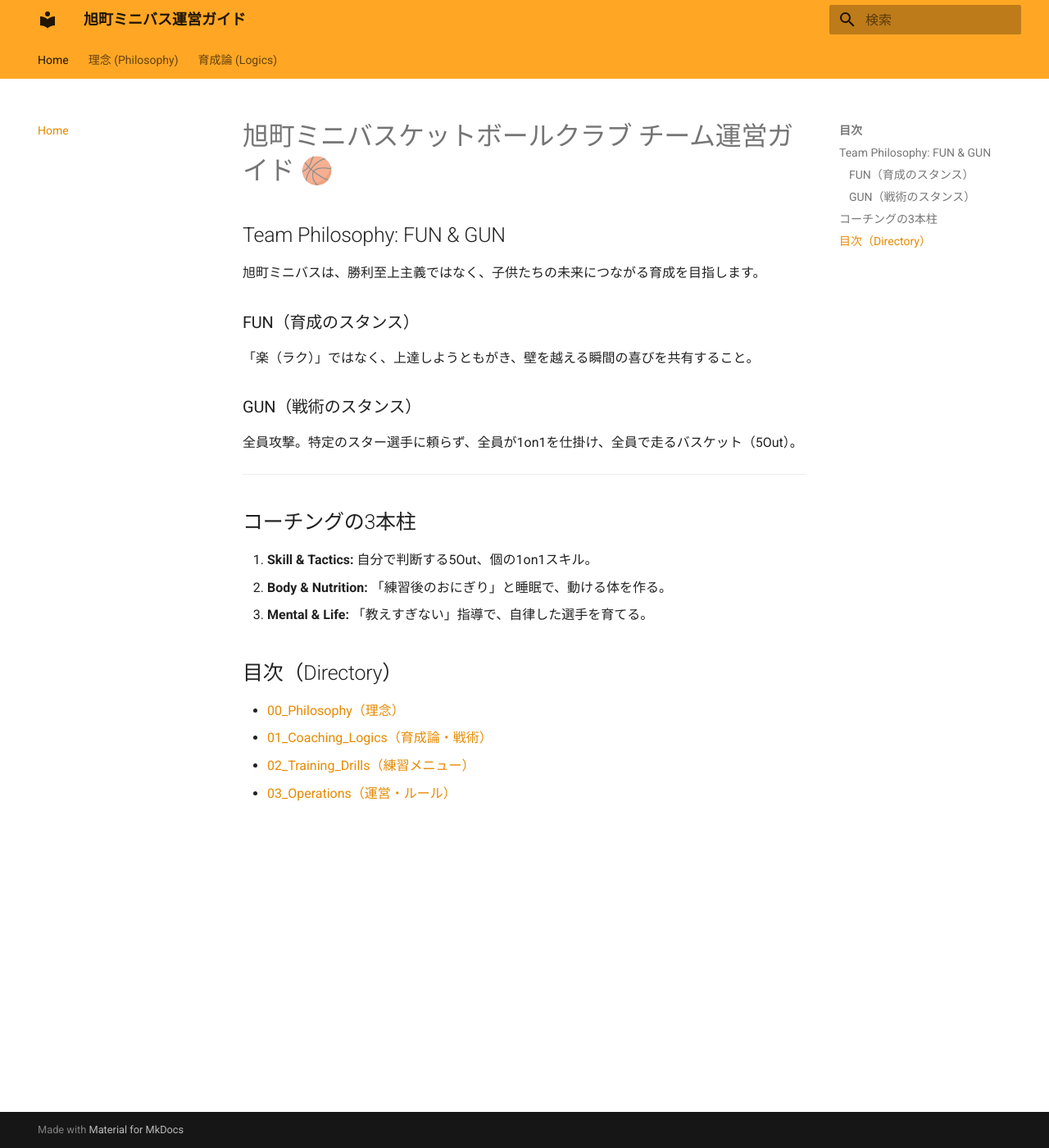
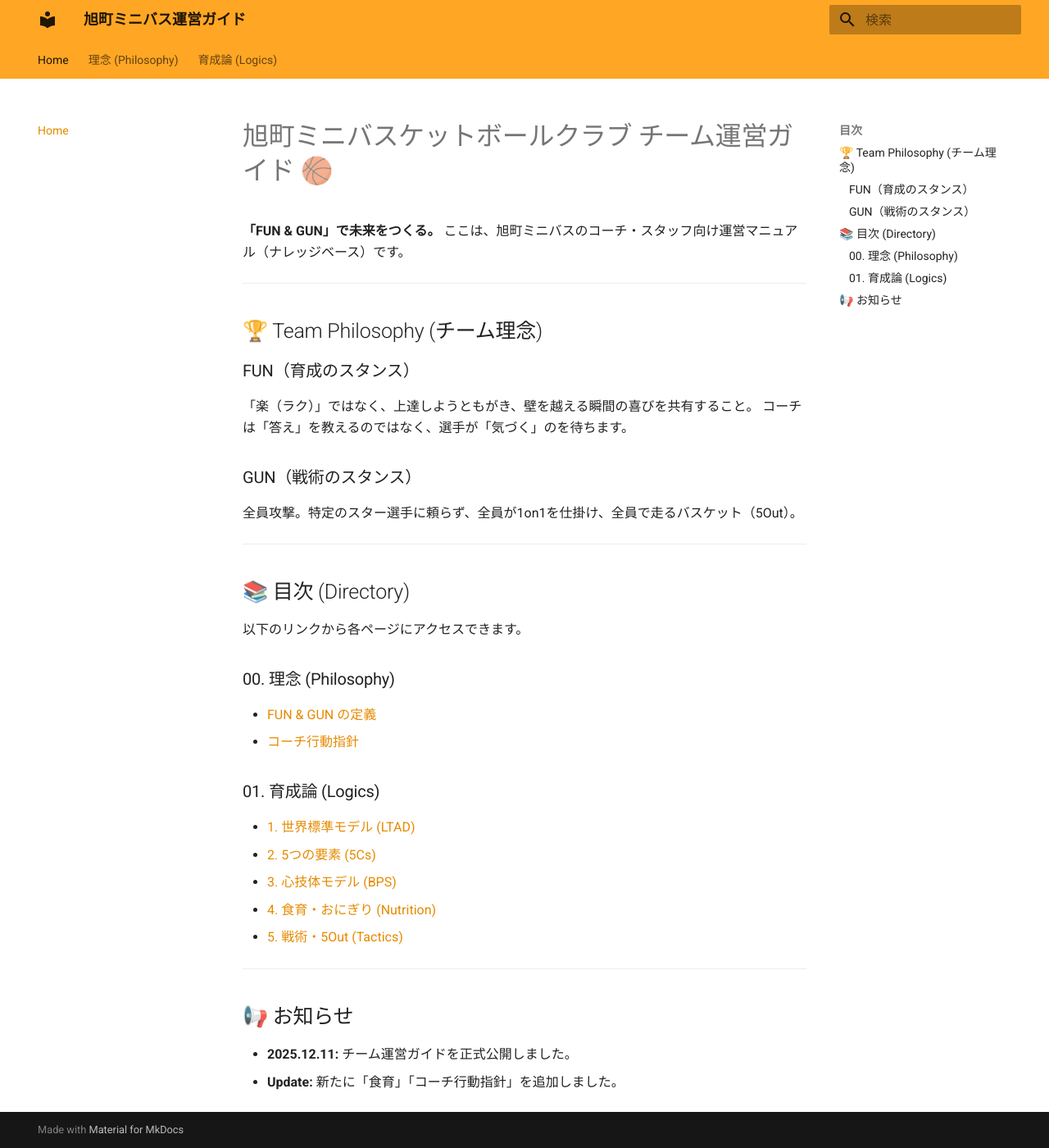
Before and after one commit to kawaiikumichan/asahicho-minibus-ops, an MkDocs documentation site: the page built from docs/index.md, in a window 1280 px wide and 1400 px high. Shown: the whole window at 82% size. Built offline with MkDocs 1.6.1 and Material for MkDocs 9.7.7, drawn with Linux system fonts in a browser that asks for light colours.

Commit message:
Update index.md

```diff
--- a/docs/index.md
+++ b/docs/index.md
@@ -1,23 +1,38 @@
 # 旭町ミニバスケットボールクラブ チーム運営ガイド 🏀
 
-## Team Philosophy: FUN & GUN
-旭町ミニバスは、勝利至上主義ではなく、子供たちの未来につながる育成を目指します。
+**「FUN & GUN」で未来をつくる。**
+ここは、旭町ミニバスのコーチ・スタッフ向け運営マニュアル（ナレッジベース）です。
+
+---
+
+## 🏆 Team Philosophy (チーム理念)
 
 ### FUN（育成のスタンス）
 「楽（ラク）」ではなく、上達しようともがき、壁を越える瞬間の喜びを共有すること。
+コーチは「答え」を教えるのではなく、選手が「気づく」のを待ちます。
 
 ### GUN（戦術のスタンス）
 全員攻撃。特定のスター選手に頼らず、全員が1on1を仕掛け、全員で走るバスケット（5Out）。
 
 ---
 
-## コーチングの3本柱
-1. **Skill & Tactics:** 自分で判断する5Out、個の1on1スキル。
-2. **Body & Nutrition:** 「練習後のおにぎり」と睡眠で、動ける体を作る。
-3. **Mental & Life:** 「教えすぎない」指導で、自律した選手を育てる。
+## 📚 目次 (Directory)
 
-## 目次（Directory）
-- [00_Philosophy（理念）](./00_Philosophy/)
-- [01_Coaching_Logics（育成論・戦術）](./01_Coaching_Logics/)
-- [02_Training_Drills（練習メニュー）](./02_Training_Drills/)
-- [03_Operations（運営・ルール）](./03_Operations/)
+以下のリンクから各ページにアクセスできます。
+
+### 00. 理念 (Philosophy)
+* [FUN & GUN の定義](00_Philosophy/fun_and_gun.md)
+* [コーチ行動指針](00_Philosophy/coaching_code.md)
+
+### 01. 育成論 (Logics)
+* [1. 世界標準モデル (LTAD)](01_Coaching_Logics/ltad.md)
+* [2. 5つの要素 (5Cs)](01_Coaching_Logics/5cs.md)
+* [3. 心技体モデル (BPS)](01_Coaching_Logics/bps_model.md)
+* [4. 食育・おにぎり (Nutrition)](01_Coaching_Logics/nutrition.md)
+* [5. 戦術・5Out (Tactics)](01_Coaching_Logics/5out.md)
+
+---
+
+## 📢 お知らせ
+* **2025.12.11:** チーム運営ガイドを正式公開しました。
+* **Update:** 新たに「食育」「コーチ行動指針」を追加しました。
```
